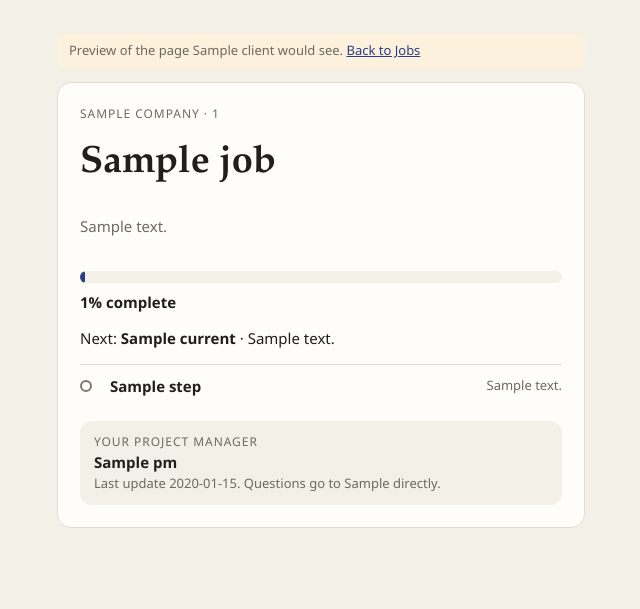
After one commit to saltylvn/benchmark-ai, a Flask app: template dashboard/templates/client.html in a window 1280 px wide. The commit adds this page. Shown: the top 609 px of the page, without its empty margins (319-959 px from the left). Run offline with Flask 3, Linux system fonts and the light colour scheme; the template is opened without the code that fills it: most values are stand-ins (such as "Sample title", 1, 10 or a date in 2020).

Commit message:
Client status page per job: progress and next step, no internal risks
Co-Authored-By: Claude Opus 5.5 <noreply@anthropic.com>

```diff
--- a/dashboard/app.py
+++ b/dashboard/app.py
@@ -19,7 +19,7 @@ from flask import Flask, abort, flash, jsonify, redirect, render_template, reque
 from . import auth
 from .insights import DEFAULT_ASSUMPTIONS, DEFAULT_SNAPSHOT, build_view, load_json
 from .brief import build_brief, with_brief
-from .portfolio import build_team_view
+from .portfolio import build_team_view, client_view
 from .slack import SlackConfig, SlackConnector
 
 RUNS = {"thursday": "08:47 request", "morning": "Morning plan"}
@@ -122,6 +122,14 @@ def create_app(
             approvals=approvals,
             form_token=app.config["FORM_TOKEN"],
         )
+
+    @app.get("/jobs/<job_id>/client")
+    @signed_in
+    def client_page(job_id: str):
+        data = client_view(load_json(Path(snapshot_path)), job_id)
+        if data is None:
+            abort(404)
+        return render_template("client.html", c=data)
 
     @app.get("/demo")
     def demo():
--- a/dashboard/portfolio.py
+++ b/dashboard/portfolio.py
@@ -435,3 +435,33 @@ def build_team_view(snapshot: dict[str, Any], assumptions: dict[str, Any]) -> di
         "ledger": team_ledger(p, assumptions),
         "people": who,
     }
+
+
+def client_view(snapshot: dict[str, Any], job_id: str) -> dict[str, Any] | None:
+    """What a homeowner sees: progress and plain next steps. No internal risks, subs, or money owed by others."""
+    p = snapshot["portfolio"]
+    job = next((j for j in p["data"]["jobs"] if j["id"] == job_id), None)
+    if job is None:
+        return None
+    status = next(s for s in p["sweep"]["statuses"] if s["jobId"] == job_id)
+    pm = people(p)[job["pm"]]
+    steps = []
+    for m in status["milestones"]:
+        if m.get("done"):
+            state, note = "done", f"Done {short(m['done'])}"
+        elif m["state"] == "late":
+            state, note = "now", "In progress"
+        else:
+            state, note = "next", f"Planned {short(m['planned'])}"
+        steps.append({"name": m["name"], "state": state, "note": note})
+    current = next((s for s in steps if s["state"] in ("now", "next")), None)
+    return {
+        "company": p["data"]["company"],
+        "job": job,
+        "percent": status["percent"],
+        "steps": steps,
+        "current": current,
+        "pm": pm,
+        "lastUpdate": short(job["lastClientUpdate"]),
+        "today": short(p["sweep"]["today"]),
+    }
--- a/dashboard/static/dashboard.css
+++ b/dashboard/static/dashboard.css
@@ -451,3 +451,20 @@ details summary { cursor: pointer; font-weight: 600; margin: 6px 0; min-height:
   .layers { grid-template-columns: 1fr; }
   .arrow { transform: rotate(90deg); justify-self: center; }
 }
+
+/* Client status page */
+.client { max-width: 560px; }
+.preview-note { font-size: 13px; color: var(--muted); background: var(--warn-bg); border-radius: 10px; padding: 8px 12px; }
+.client-card { display: grid; gap: 14px; }
+.client-card h1 { margin: 0; }
+.client-progress { display: grid; gap: 6px; }
+.progress.big { height: 12px; }
+.client-next { margin: 0; font-size: 15px; }
+.client-steps { list-style: none; padding: 0; margin: 0; display: grid; gap: 0; }
+.client-steps li { display: grid; grid-template-columns: 20px minmax(0, 1fr) auto; gap: 10px; align-items: center; padding: 10px 0; border-top: 1px solid var(--line); }
+.client-steps .dot { width: 12px; height: 12px; border-radius: 50%; border: 2px solid var(--upcoming); }
+.client-steps .done .dot { background: var(--on-track); border-color: var(--on-track); }
+.client-steps .now .dot { background: var(--accent); border-color: var(--accent); }
+.client-steps .muted { font-size: 13px; }
+.client-pm { background: var(--bg); border-radius: 12px; padding: 12px 14px; }
+.client-pm p { margin: 0; }
--- a/dashboard/templates/_app.html
+++ b/dashboard/templates/_app.html
@@ -152,6 +152,7 @@
                   {% for m in j.milestones %}<li class="{{ m.state }}"><span class="m-dot {{ m.state }}"></span>{{ m.name }} <span class="muted">· {{ m.planned }}{% if m.done %} · done {{ m.done }}{% elif m.state == 'late' %} · {{ m.daysLate }} days late{% endif %}</span></li>{% endfor %}
                 </ol>
                 <p class="small muted">{{ j.address }} · ${{ '{:,.0f}'.format(j.contract) }} · <span class="mono">{{ j.channel }}</span></p>
+                {% if not static_mode %}<a class="small" href="{{ url_for('client_page', job_id=j.jobId) }}">See what {{ j.client.split(' ')[0] }} sees →</a>{% endif %}
               </details>
             </article>
           {% else %}
--- /dev/null
+++ b/dashboard/templates/client.html
@@ -0,0 +1,34 @@
+<!doctype html>
+<html lang="en">
+<head>
+  <meta charset="utf-8">
+  <meta name="viewport" content="width=device-width, initial-scale=1, viewport-fit=cover">
+  <title>{{ c.job.name }} · {{ c.company }}</title>
+  <link rel="stylesheet" href="{{ url_for('static', filename='dashboard.css') }}">
+</head>
+<body>
+<main class="client">
+  <p class="preview-note">Preview of the page {{ c.job.client }} would see. <a href="{{ url_for('index') }}#jobs">Back to Jobs</a></p>
+  <section class="client-card">
+    <p class="eyebrow">{{ c.company }} · {{ c.job.id }}</p>
+    <h1>{{ c.job.name }}</h1>
+    <p class="muted">{{ c.job.address }}</p>
+    <div class="client-progress">
+      <div class="progress big" role="img" aria-label="{{ c.percent }}% complete"><i style="width:{{ c.percent }}%"></i></div>
+      <b>{{ c.percent }}% complete</b>
+    </div>
+    {% if c.current %}<p class="client-next">Next: <b>{{ c.current.name }}</b> · {{ c.current.note }}</p>{% endif %}
+    <ol class="client-steps">
+      {% for s in c.steps %}
+        <li class="{{ s.state }}"><span class="dot"></span><b>{{ s.name }}</b><span class="muted">{{ s.note }}</span></li>
+      {% endfor %}
+    </ol>
+    <div class="client-pm">
+      <p class="eyebrow">Your project manager</p>
+      <b>{{ c.pm.name }}</b>
+      <p class="muted small">Last update {{ c.lastUpdate }}. Questions go to {{ c.pm.name.split(' ')[0] }} directly.</p>
+    </div>
+  </section>
+</main>
+</body>
+</html>
```
Also changed, not shown: dashboard/tests/test_dashboard.py (+10 -0 lines), README.md.
